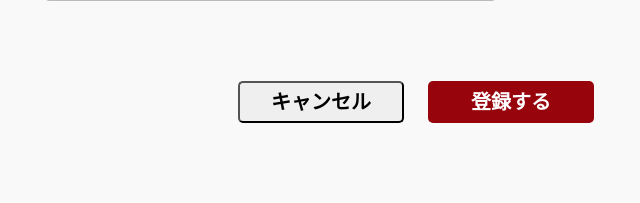
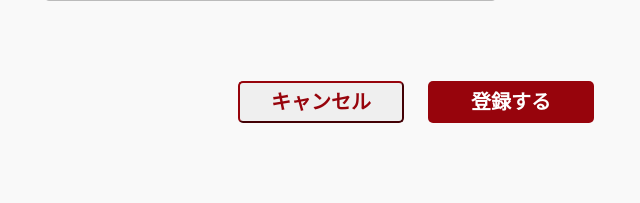
Before and after one commit to Hackathon2023springAteam/estate, a Django app: page /propertyinfo_create/ in a window 1280 px wide. Shown: the part 2080-2283 px from the top of the page, without its empty margins (224-864 px from the left). Run offline with Django 3.2, Linux system fonts and the light colour scheme; the visitor is signed in with stand-in values (Sample User, id 1); some libraries are stand-ins or nearby versions; some web fonts are replaced.

Commit message:
更新画面のパンくずリスト修正

```diff
--- a/django/RealEstate360/static/css/create.css
+++ b/django/RealEstate360/static/css/create.css
@@ -253,6 +253,19 @@ p {
     }
 }
 
+/* キャンセルボタンの指定 */
+.registration-btn-cancel {
+    border-color: var(--primary);
+    border-radius: 5px;
+    margin-top: 80px;
+}
+.registration-btn-cancel:hover {
+    background-color: var(--list-title-color);
+}
+.registration-btn-cancel a {
+    color: var(--primary) !important;
+}
+
 /* 登録するボタンの指定 */
 .registration-btn {
     height: 42px;
--- a/django/templates/edit.html
+++ b/django/templates/edit.html
@@ -21,6 +21,9 @@
                 <ol class="breadcrumb">
                     <li class="breadcrumb-item">
                         <a href="/propertyinfos_list">物件一覧</a>
+                    </li>
+                    <li class="breadcrumb-item">
+                        <a href="{{request.META.HTTP_REFERER}}">物件一覧</a>
                     </li>
                     <li class="breadcrumb-item active text-primary" aria-current="page">
                         {{ basic_information_form.instance.property_name }}
```
